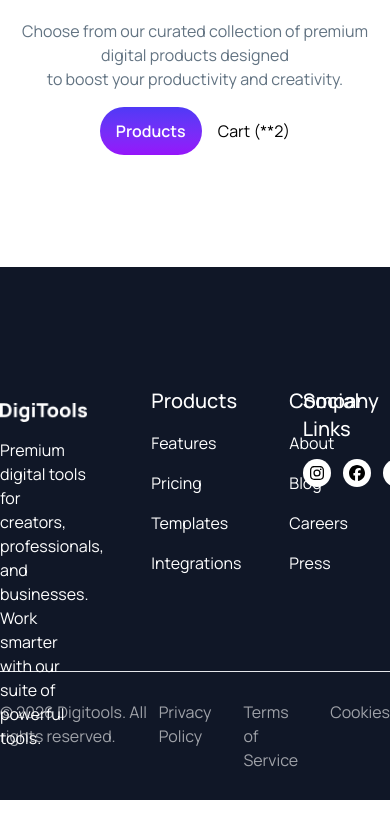
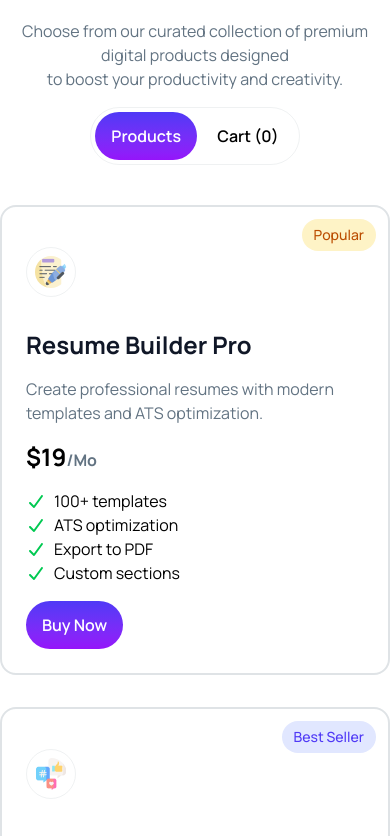
Before and after one commit to imraulwrites/simple-react-single-page-application, a React (Vite) app: page / in a window 390 px wide. Shown: the part 1155-1991 px from the top of the page. Before the commit the page ends 1955 px from the top, so only its background shows below. Built offline with nearby package versions, Linux system fonts and the light colour scheme.

Commit message:
added the product page & shopping cart

```diff
--- a/src/App.jsx
+++ b/src/App.jsx
@@ -1,3 +1,4 @@
+import { useEffect, useState } from 'react';
 import Footer from './components/layout/Footer';
 import Navbar from './components/layout/Navbar';
 import Hero from './components/sections/Hero';
@@ -5,12 +6,41 @@ import Products from './components/sections/Products';
 import Stats from './components/sections/Stats';
 
 function App() {
+  const [isCartOpen, setIsCartOpen] = useState(false);
+  const [cart, setCart] = useState([]);
+
+  const addToCart = product => {
+    if (cart.find(item => item.id === product.id)) {
+      return null;
+    } else {
+      setCart(current => [...current, product]);
+    }
+  };
+
+  const removeFromCart = product => {
+    const newCart = cart.filter(item => item.id !== product.id);
+    setCart(newCart);
+  };
+
+  const totalCartPrice = () => {
+    const total = cart.reduce((initial, item) => Number(item.price) + initial, 0);
+    return total;
+  };
+
   return (
     <section className="">
-      <Navbar />
+      <Navbar cart={cart} />
       <Hero />
       <Stats />
-      <Products />
+      <Products
+        isCartOpen={isCartOpen}
+        setIsCartOpen={setIsCartOpen}
+        cart={cart}
+        setCart={setCart}
+        addToCart={addToCart}
+        removeFromCart={removeFromCart}
+        totalCartPrice={totalCartPrice}
+      />
 
       <Footer />
     </section>
--- /dev/null
+++ b/src/components/data/products.js
@@ -0,0 +1,107 @@
+ const products = [
+  {
+    id: 1,
+    name: 'Resume Builder Pro',
+    description: 'Create professional resumes with modern templates and ATS optimization.',
+    price: 19,
+    period: 'monthly',
+    tag: 'popular',
+    tagType: 'popular',
+    features: ['100+ templates', 'ATS optimization', 'Export to PDF', 'Custom sections'],
+    icon: 'file-text',
+  },
+  {
+    id: 2,
+    name: 'Portfolio Website Kit',
+    description: 'Launch your personal portfolio with ready-to-use responsive templates.',
+    price: 49,
+    period: 'one-time',
+    tag: 'best seller',
+    tagType: 'best seller',
+    features: ['Responsive design', 'Dark mode support', 'SEO optimized', 'Easy customization'],
+    icon: 'layout',
+  },
+  {
+    id: 3,
+    name: 'AI Content Generator',
+    description: 'Generate high-quality blog posts, ads, and social media content instantly.',
+    price: 29,
+    period: 'monthly',
+    tag: 'new',
+    tagType: 'new',
+    features: [
+      'AI-powered writing',
+      'Multiple content formats',
+      'Fast generation',
+      'Copy & export',
+    ],
+    icon: 'sparkles',
+  },
+  {
+    id: 4,
+    name: 'Invoice Manager',
+    description: 'Easily create, manage, and track invoices for your business.',
+    price: 12,
+    period: 'monthly',
+    tag: 'popular',
+    tagType: 'popular',
+    features: ['Custom invoices', 'Payment tracking', 'Client management', 'PDF export'],
+    icon: 'receipt',
+  },
+  {
+    id: 5,
+    name: 'E-commerce Starter Pack',
+    description: 'Everything you need to start your online store quickly.',
+    price: 99,
+    period: 'one-time',
+    tag: 'best seller',
+    tagType: 'best seller',
+    features: ['Product management', 'Cart & checkout', 'Payment integration', 'Admin dashboard'],
+    icon: 'shopping-cart',
+  },
+  {
+    id: 6,
+    name: 'Social Media Scheduler',
+    description: 'Plan and automate your social media posts across platforms.',
+    price: 15,
+    period: 'monthly',
+    tag: 'new',
+    tagType: 'new',
+    features: [
+      'Multi-platform posting',
+      'Post scheduling',
+      'Analytics dashboard',
+      'Content calendar',
+    ],
+    icon: 'calendar',
+  },
+  {
+    id: 7,
+    name: 'UI Component Library',
+    description: 'Pre-built UI components for faster frontend development.',
+    price: 59,
+    period: 'one-time',
+    tag: 'popular',
+    tagType: 'popular',
+    features: [
+      'Reusable components',
+      'Tailwind CSS support',
+      'Dark/light themes',
+      'Easy integration',
+    ],
+    icon: 'box',
+  },
+  {
+    id: 8,
+    name: 'Cloud Storage Plus',
+    description: 'Secure cloud storage with fast access and backup options.',
+    price: 5,
+    period: 'yearly',
+    tag: 'best seller',
+    tagType: 'best seller',
+    features: ['100GB storage', 'Secure encryption', 'Auto backup', 'Cross-device sync'],
+    icon: 'cloud',
+  },
+];
+
+export default products;
--- /dev/null
+++ b/src/components/sections/CartElement.jsx
@@ -0,0 +1,28 @@
+import React from 'react';
+import DesignTool from '../../assets/products/design-tool.png';
+
+function CartElement({ item, removeFromCart }) {
+  return (
+    <div className="flex justify-between items-center bg-[#f9fafcFF] rounded-2xl p-5">
+      <div className="flex items-center gap-4 ">
+        <div>
+          <img src={DesignTool} alt="" />
+        </div>
+        <div className="flex flex-col gap-2">
+          <h5 className="text-xl font-semibold text-heading-dark">{item.name}</h5>
+          <p className="text-base font-medium text-muted">${item.price}</p>
+        </div>
+      </div>
+      <div>
+        <button
+          onClick={() => removeFromCart(item)}
+          className="text-[#ff3980FF] font-bold cursor-pointer "
+        >
+          Remove
+        </button>
+      </div>
+    </div>
+  );
+}
+
+export default CartElement;
--- /dev/null
+++ b/src/components/sections/ProductCard.jsx
@@ -0,0 +1,67 @@
+import React, { useMemo } from 'react';
+import Button from '../ui/Button';
+import { faCheck } from '@fortawesome/free-solid-svg-icons';
+import { FontAwesomeIcon } from '@fortawesome/react-fontawesome';
+import DesignTool from '../../assets/products/design-tool.png';
+import Operation from '../../assets/products/operation.png';
+import Portfolio from '../../assets/products/portfolio.png';
+import ShoppingCart from '../../assets/products/shopping-cart.png';
+import SocialMedia from '../../assets/products/social-media.png';
+import Writing from '../../assets/products/writing_2327400 1.png';
+
+const imagesList = {
+  0: DesignTool,
+  1: Operation,
+  2: Portfolio,
+  3: SocialMedia,
+  4: Writing,
+};
+
+const randomImg = () => {
+  let value = Math.floor(Math.random() * Object.keys(imagesList).length);
+  let image = imagesList[value] ? imagesList[value] : Portfolio;
+  return image;
+};
+
+function ProductCard({ product, addToCart }) {
+  const img = useMemo(() => randomImg(), []);
+  return (
+    <div className="flex flex-col gap-4 p-6 border-2 border-muted/20 rounded-2xl relative">
+      <div
+        className={`absolute right-3 top-3 ${product.tag === 'popular' ? 'popular' : product.tag === 'new' ? 'new' : product.tag === 'best seller' ? 'best-seller' : ''}`}
+      >
+        <p>{product.tag}</p>
+      </div>
+
+      <div className="pt-4 w-fit">
+        <img className="border-[1px] border-muted/10 rounded-full p-2" src={img} alt="" />
+      </div>
+
+      <div>
+        <img src="" alt="" />
+      </div>
+
+      <h1 className="text-2xl font-bold text-heading-dark capitalize">{product.name}</h1>
+      <p className="text-base text-muted">{product.description}</p>
+      <h3 className="text-2xl font-bold">
+        ${product.price}
+        <span className="text-muted text-base">/Mo</span>
+      </h3>
+      <ul className="">
+        {product.features &&
+          product.features.map((item, id) => (
+            <li key={id} className="flex items-center  gap-2">
+              <FontAwesomeIcon icon={faCheck} className="text-green-500" />
+              {item}
+            </li>
+          ))}
+      </ul>
+
+      <div onClick={() => addToCart(product)} className="">
+        <Button className="btn-primary">Buy Now</Button>
+      </div>
+    </div>
+  );
+}
+
+export default ProductCard;
--- a/src/components/sections/Products.jsx
+++ b/src/components/sections/Products.jsx
@@ -1,21 +1,63 @@
 import React from 'react';
 import Button from '../ui/Button';
+import products from '../data/products';
+import ProductCard from './ProductCard';
+import CartElement from './CartElement';
 
-export default function Products() {
+console.log(products);
+
+export default function Products({
+  isCartOpen,
+  cart,
+  setIsCartOpen,
+  setCart,
+  addToCart,
+  removeFromCart,
+  totalCartPrice
+}) {
   return (
-    <section className='wrapper my-28 '>
-      <div className='text-center '>
-        <h1 className='text-5xl text-dark-shade font-extrabold mb-4'>Premium Digital Tools</h1>
-        <p className='text-base font-normal text-muted mb-4'>
-          Choose from our curated collection of premium digital products designed <br /> to boost your
-          productivity and creativity.
+    <section className="wrapper my-28 flex flex-col justify-center items-center">
+      <div className="text-center ">
+        <h1 className="text-5xl text-dark-shade font-extrabold mb-4">Premium Digital Tools</h1>
+        <p className="text-base font-normal text-muted mb-4">
+          Choose from our curated collection of premium digital products designed <br /> to boost
+          your productivity and creativity.
         </p>
       </div>
 
-      <div className='flex gap-4 justify-center'>
-        <Button className="btn-primary">Products</Button>
-        <Button>Cart (**2)</Button>
+      <div className="flex items-center justify-center gap-1 p-1 border-[1px] border-muted/10 w-fit rounded-4xl ">
+        <div onClick={() => setIsCartOpen(false)}>
+          <Button className={`${isCartOpen ? 'btn-normal' : 'btn-primary'}`}>Products</Button>
+        </div>
+        <div onClick={() => setIsCartOpen(true)}>
+          <Button className={`${isCartOpen ? 'btn-primary' : 'btn-normal'}`}>
+            Cart ({cart.length})
+          </Button>
+        </div>
       </div>
+
+      {!isCartOpen && (
+        <div className="grid grid-cols-1 md:grid-cols-2 lg:grid-cols-3 gap-8 py-10">
+          {products?.map((item, id) => (
+            <ProductCard key={id} product={item} addToCart={addToCart} />
+          ))}
+        </div>
+      )}
+
+      {isCartOpen && (
+        <div className="p-10 my-10 border-[1px] border-muted/20 rounded-2xl flex flex-col gap-6 w-full">
+          <h4 className="text-2xl font-bold text-heading-dark">Your Cart</h4>
+          {cart.length &&
+            cart.map((item, id) => (
+              <CartElement key={id} item={item} removeFromCart={removeFromCart} />
+            ))}
+          <div className='flex justify-between'>
+            <p className="text-muted/90">Total:</p>
+            <p className='text-2xl font-bold text-heading-dark'>${totalCartPrice()}</p>
+          </div>
+          <Button className="btn-primary">Proceed To Checkout</Button>
+        </div>
+      )}
     </section>
   );
 }
--- a/src/index.css
+++ b/src/index.css
@@ -11,7 +11,6 @@
   --color-dark-shade: #101727;
   --color-muted: #627382;
   --color-heading-dark: #101727ff;
-
 }
 
 @utility wrapper {
@@ -30,9 +29,25 @@ body {
 }
 
 .btn-primary {
-  @apply text-white text-base font-semibold px-4 py-3 bg-gradient-to-b from-[rgba(79,57,246,1)] to-[rgba(149,20,250,1)] rounded-3xl cursor-pointer hover:opacity-90 duration-300;
+  @apply text-white text-base font-semibold px-4 py-3 bg-gradient-to-b from-[rgba(79,57,246,1)] to-[rgba(149,20,250,1)] rounded-3xl cursor-pointer hover:opacity-90 transition-all duration-500;
+}
+
+.btn-normal {
+  @apply text-base font-semibold px-4 py-3 bg-transparent rounded-3xl cursor-pointer hover:opacity-90 transition-all duration-500;
 }
 
 .custom-text-gradient {
   @apply bg-gradient-to-b from-[rgba(79,57,246,1)] to-[rgba(149,20,250,1)] bg-clip-text text-transparent;
 }
+
+.popular {
+  @apply text-[#bb4d00] font-medium text-sm bg-[#fef3c6] rounded-4xl px-3 py-1.5 capitalize;
+}
+
+.new {
+  @apply text-[#0a883e] font-medium text-sm bg-[#dbfce7] rounded-4xl px-3 py-1.5 capitalize;
+}
+
+.best-seller {
+  @apply text-primary font-medium text-sm bg-[#e1e7ff] rounded-4xl px-3 py-1.5 capitalize;
+}
```
Also changed, not shown: src/components/layout/Footer.jsx (+12 -6 lines), src/components/layout/Navbar.jsx (+8 -5 lines), src/hooks/useCart.js (added).
